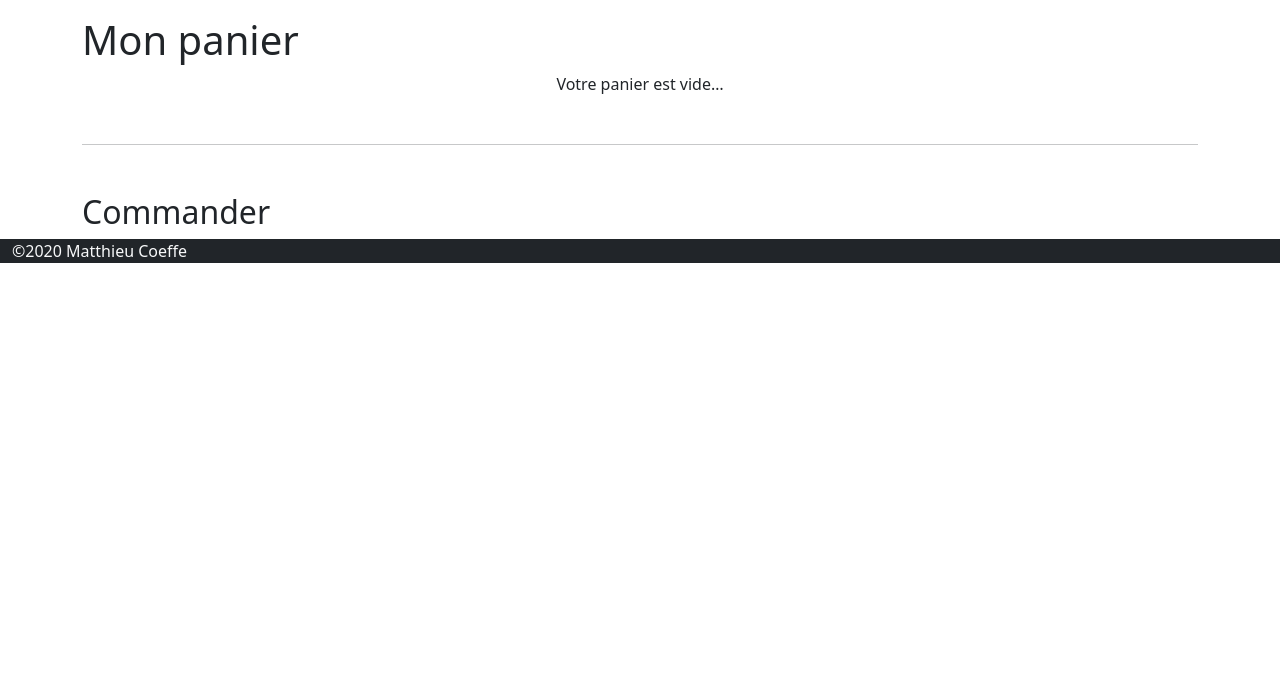
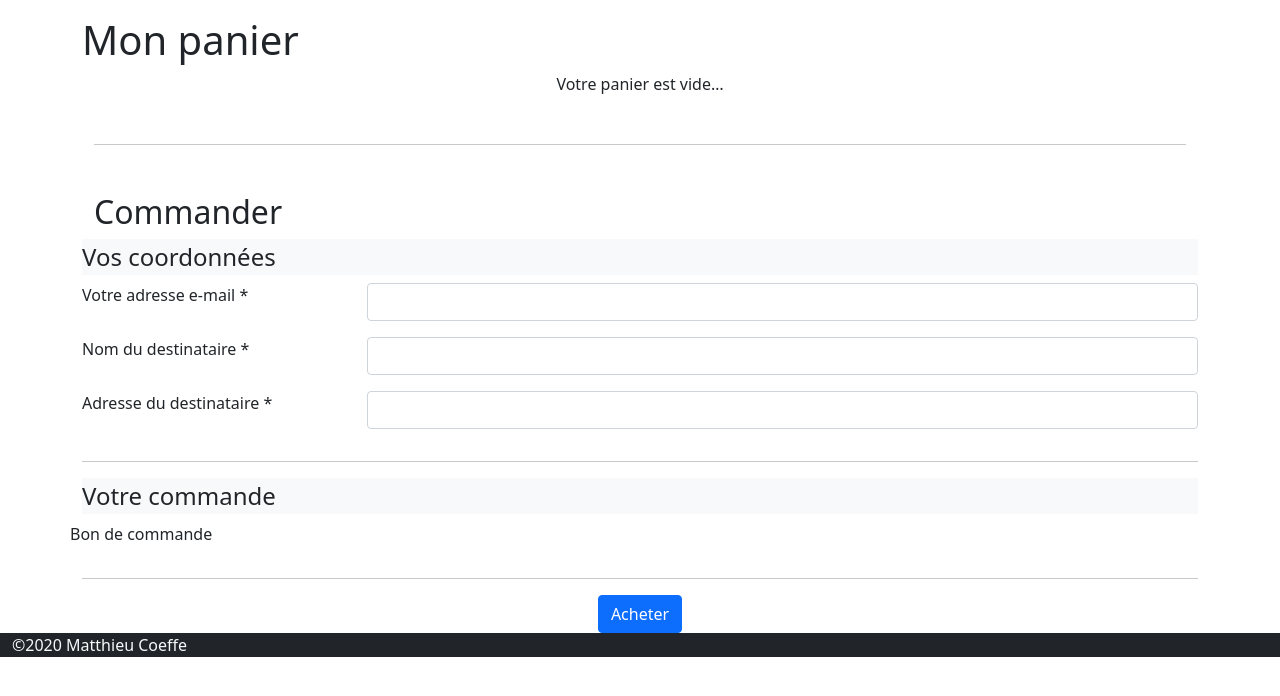
Before and after one commit to MattCo87/Mattzon, a PHP site: page /panier.php in a window 1280 px wide. Shown: the part 56-752 px from the top of the page. Run offline with PHP 8.4, Linux system fonts and the light colour scheme; some libraries are stand-ins or nearby versions.

Commit message:
Formulaire panier

```diff
--- a/panier.php
+++ b/panier.php
@@ -6,8 +6,8 @@ require_once('php/entities/Product.php');
 
 // On récupère le total du panier
 $cartTotal = 0;
-if(isset($_SESSION['cart'])){
-    foreach($_SESSION['cart'] as $id => $qty) {
+if (isset($_SESSION['cart'])) {
+    foreach ($_SESSION['cart'] as $id => $qty) {
         $unproduct = new Product();
         $unproduct->getProduct($id);
         $cartTotal += $unproduct->getPrice() * $qty;
@@ -37,7 +37,9 @@ if(isset($_SESSION['cart'])){
     <?php include('_header.php'); ?>
 
     <main class="app-main">
-        <div class="container">
+
+    <!--   ******************************************   SECTION PANIER  ********************************************** -->
+        <section class="container">
             <h1>Mon panier</h1>
 
             <?php if (!empty($_SESSION['cart'])) : ?>
@@ -57,11 +59,11 @@ if(isset($_SESSION['cart'])){
 
                         <div class="table-row mb-2">
                             <a href="#" class="table-row-cell text-center" title="<?php echo $unproduct->getName(); ?>">
-                                <img src="assets/img/<?php echo($unproduct->getImage()); ?>" alt="Pardon je vous la pique 2s" />
+                                <img src="assets/img/<?php echo ($unproduct->getImage()); ?>" alt="Pardon je vous la pique 2s" />
                             </a>
                             <div class="table-row-cell">
                                 <a href="#" class="table-row-cell" title="<?php echo $unproduct->getName(); ?>">
-                                        <?php echo $unproduct->getName(); ?>
+                                    <?php echo $unproduct->getName(); ?>
                                 </a>
                             </div>
                             <div class="table-row-cell text-end">
@@ -87,18 +89,91 @@ if(isset($_SESSION['cart'])){
                     <p class="me-3 my-2"><span class="fw-bold">Total :</span>&nbsp;<?php echo $cartTotal; ?>€</p>
                     <p class="my-2 me-2"><button type="button" class="btn btn-danger" id="emptyCart">Vider le panier</button></p>
                 </div>
-            <?php else: ?>
+            <?php else : ?>
                 <p class="text-center">Votre panier est vide…</p>
             <?php endif; ?>
-        </div>
+            </div>
+        </section>
+    <!--   ******************************************   FIN SECTION PANIER  ********************************************** -->
 
-        <div class="container my-5"><hr /></div>
 
-        <div class="container">
-            <h2>Commander</h2>
-        </div>
+
+
+    <!--   ******************************************   SECTION COMMANDE  ********************************************** -->
+        <section class="container">
+
+            <div class="container my-5">
+                <hr />
+            </div>
+
+            <div class="container">
+                <h2>Commander</h2>
+            </div>
+
+            <form class="app-form" method="post" action="#">
+                    <fieldset>
+                        <legend class="bg-light">Vos coordonnées</legend>
+
+                        <div class="row mb-3">
+                            <div class="col-3">
+                                <label for="email">Votre adresse e-mail *</label>
+                            </div>
+                            <div class="col">
+                                <input type="email" id="email" name="email" class="form-control" required />
+                            </div>
+                        </div>
+
+                        <div class="row mb-3">
+                            <div class="col-3">
+                                <label for="name">Nom du destinataire *</label>
+                            </div>
+                            <div class="col">
+                                <input type="text" id="name" name="name" class="form-control" required />
+                            </div>
+                        </div>
+
+                        <div class="row mb-3">
+                            <div class="col-3">
+                                <label for="adress">Adresse du destinataire *</label>
+                            </div>
+                            <div class="col">
+                                <input type="text" id="adress" name="adress" class="form-control" required />
+                            </div>
+                        </div>
+
+                    </fieldset>
+
+                    <hr />
+
+                    <fieldset>
+                        <legend class="bg-light">Votre commande</legend>
+
+                        <div class="row mb-3">
+                            Bon de commande
+                        </div>
+
+
+
+
+                    </fieldset>
+
+                    <hr />
+
+                    <div class="row">
+                        <div class="col text-center">
+                            <button type="submit" class="btn btn-primary ">Acheter</button>
+                        </div>
+                    </div>
+                </form>
+
+
+
+
+        </section>
+    <!--   ******************************************   FIN SECTION COMMANDE  ********************************************** -->
+
+
     </main>
-
     <?php include('_footer.php'); ?>
 </body>
 
```
